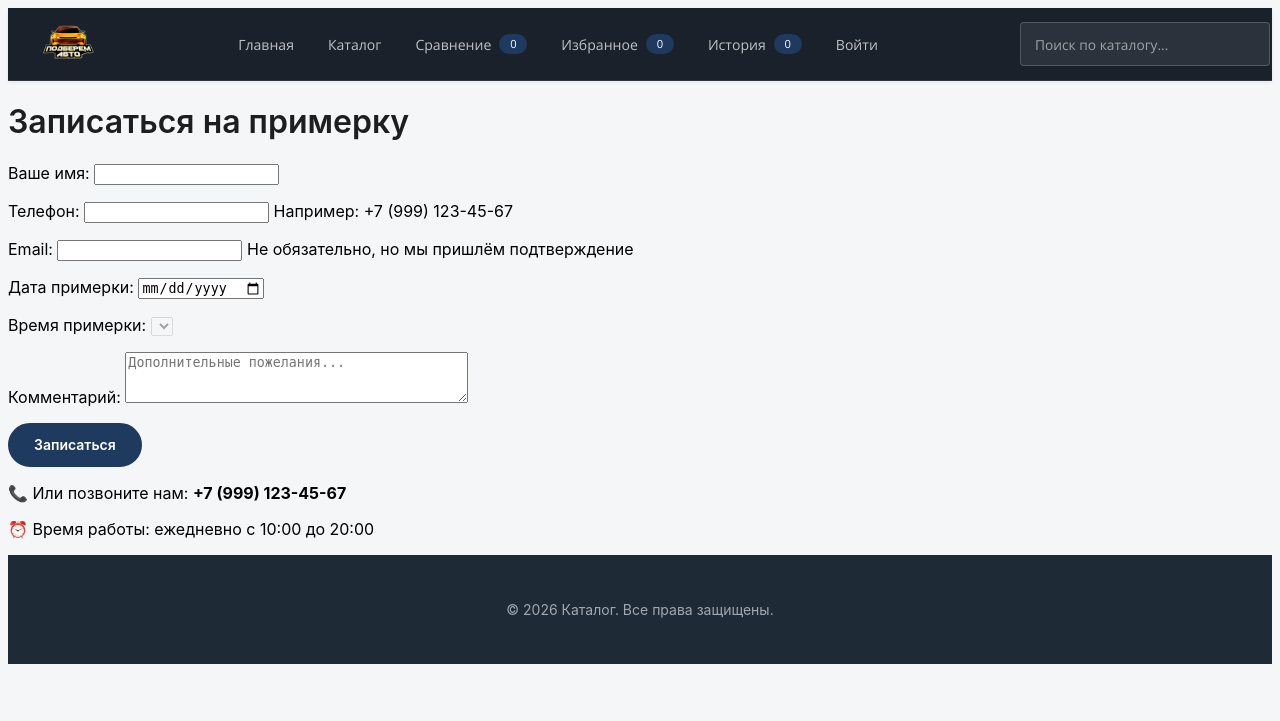
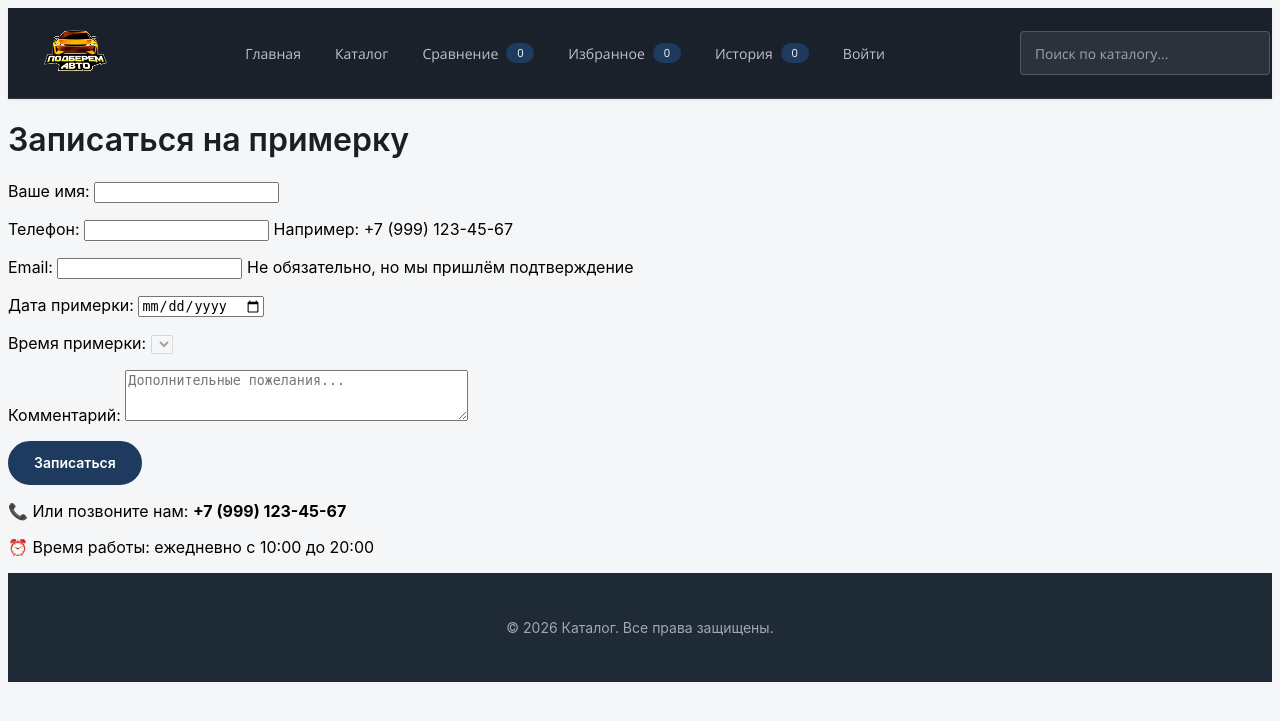
Before and after one commit to NetMann-git/django-auto-catalog-beget, a Django app: page /appointments/form/ in a window 1280 px wide. Shown: the top 721 px of the page. Run offline with Django 5.2, Linux system fonts and the light colour scheme; data that the repository does not hold is empty.

Commit message:
Сайт: увеличить высоту шапки и логотип на четверть 82-5

```diff
--- a/config/static/css/header.css
+++ b/config/static/css/header.css
@@ -5,7 +5,7 @@
     --header-text: #ffffff;
     --header-muted: rgba(255, 255, 255, 0.72);
     --header-accent: #e6672a;
-    --header-height: 72px;
+    --header-height: 90px;
 }
 
 .site-header {
@@ -29,7 +29,7 @@ body.sticky-header .site-header {
     width: min(100% - 32px, 1200px);
     min-height: var(--header-height);
     margin: 0 auto;
-    padding: 8px 0;
+    padding: 10px 0;
     display: grid;
     grid-template-columns: auto 1fr auto;
     align-items: center;
@@ -38,8 +38,8 @@ body.sticky-header .site-header {
 
 .site-header .logo img {
     display: block;
-    width: 56px;
-    height: 56px;
+    width: 70px;
+    height: 70px;
     object-fit: contain;
 }
 
```
